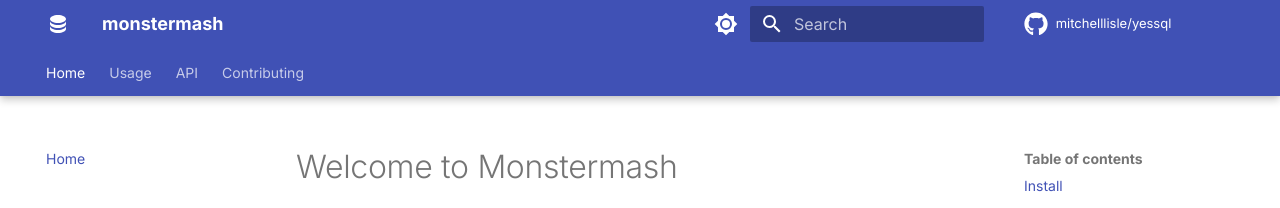
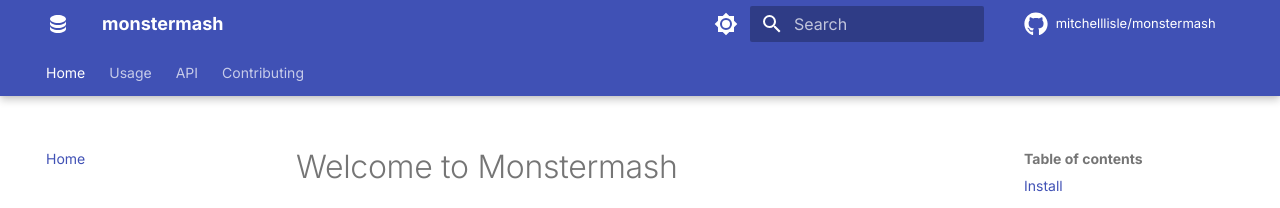
Before and after one commit to mitchelllisle/monstermash, an MkDocs documentation site: the page built from docs/index.md, in a window 1280 px wide. Shown: the top 208 px of the page. Built offline with MkDocs 1.6.1 and Material for MkDocs 9.7.7, drawn with Linux system fonts in a browser that asks for light colours; comment, search, counter and statistics services are not loaded.

Commit message:
add docs

```diff
--- a/mkdocs.yaml
+++ b/mkdocs.yaml
@@ -1,6 +1,6 @@
 site_name: monstermash
 repo_url: https://github.com/mitchelllisle/monstermash
-repo_name: mitchelllisle/yessql
+repo_name: mitchelllisle/monstermash
 site_author: Mitchell Lisle
 edit_uri: ""
 
```
Also changed, not shown: 1 other file.
